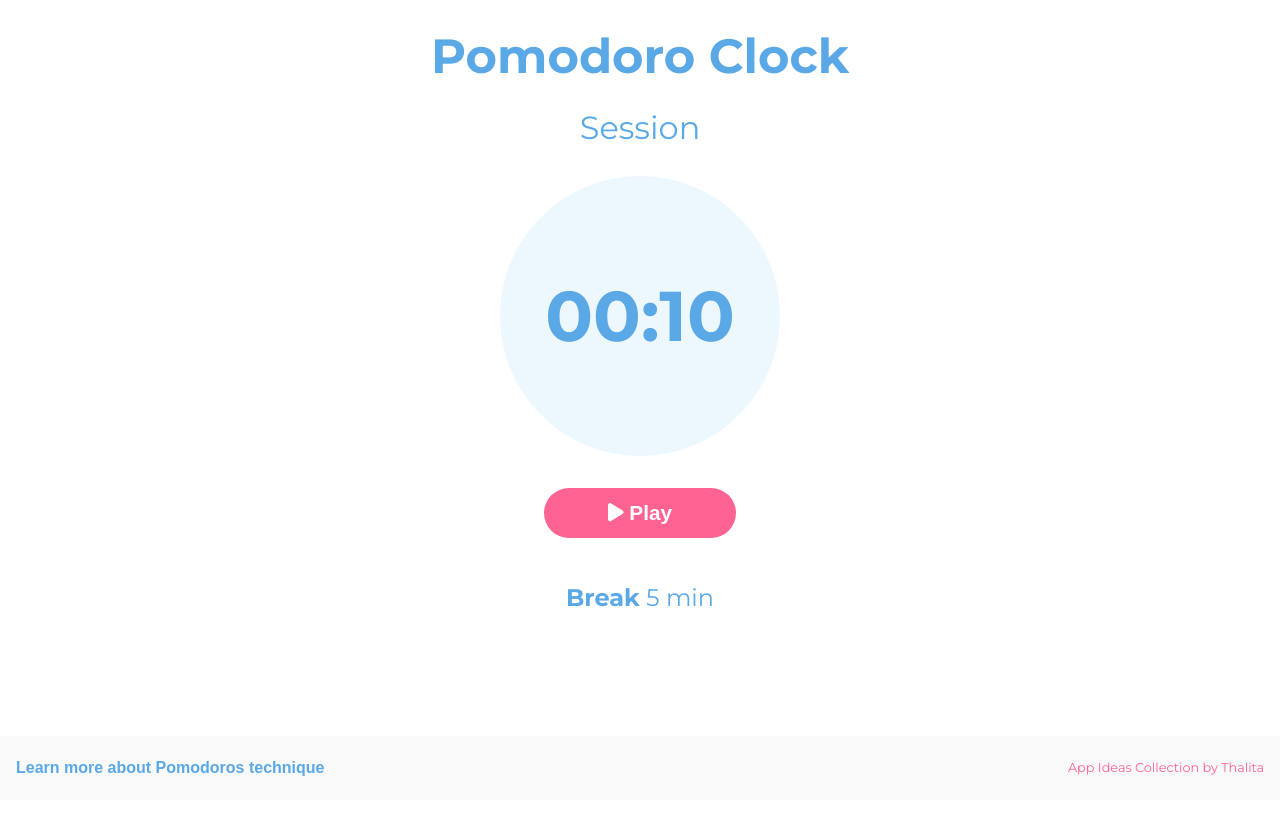
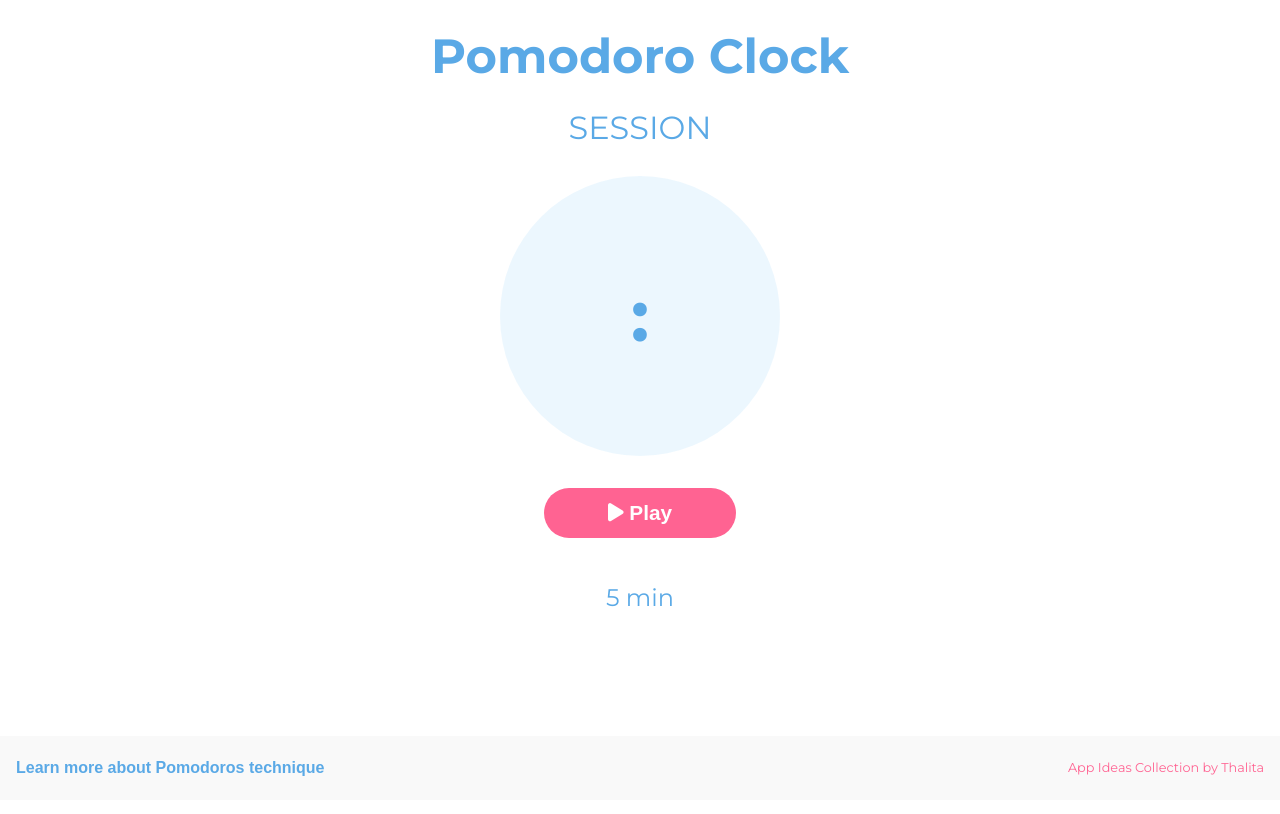
Before and after one commit to thalita12/pomodoro-clock, a React (Create React App) app: page / in a window 1280 px wide. Shown: the top 814 px of the page. Built offline with nearby package versions, Linux system fonts and the light colour scheme.

Commit message:
I added redux to the project.

```diff
--- a/src/App.js
+++ b/src/App.js
@@ -81,12 +81,6 @@ function App() {
       </h1>
 
       <Session
-        currentSession={currentSession}
-        nextSession={nextSession}
-        minutes={minutes}
-        seconds={seconds}
-        start={start}
-        pause={pause}
         onStart={handleStart}
         onPause={handlePause}
         onReset={handleReset}
--- a/src/components/session/index.js
+++ b/src/components/session/index.js
@@ -1,4 +1,13 @@
 import React from 'react'
+import {connect} from 'react-redux'
+import {
+  getStart,
+  getPause,
+  getCurrentSession,
+  getNextSession,
+  getMinutes,
+  getSeconds
+} from '../../core/selectors'
 
 import Button from '../button'
 import Countdown from '../countdown'
@@ -44,6 +53,15 @@ const Session = ({
   )
 }
 
+const mapStateToProps = state => ({
+  start: getStart(state),
+  pause: getPause(state),
+  currentSession: getCurrentSession(state),
+  nextSession: getNextSession(state),
+  minutes: getMinutes(state),
+  seconds: getSeconds(state)
+})
+
 Session.propTypes = {
   currentSession: PropTypes.string,
   nextSession: PropTypes.string,
@@ -58,4 +76,4 @@ Session.propTypes = {
   onStop: PropTypes.func
 }
 
-export default Session
+export default connect(mapStateToProps)(Session)
--- /dev/null
+++ b/src/core/actions/index.js
@@ -0,0 +1 @@
+export const incrementAction = () => ({type: 'ADD'})
--- /dev/null
+++ b/src/core/reducers/counter-reducer.js
@@ -0,0 +1,17 @@
+export const counterReducer = (state = 0, {type}) => {
+  switch (type) {
+    case 'ADD':
+      return state + 1
+    default:
+      return state
+  }
+}
+
+export const currentSessionReducer = (state = 'SESSION', {type}) => {
+  switch (type) {
+    case 'ADD':
+      return state + 1
+    default:
+      return state
+  }
+}
--- /dev/null
+++ b/src/core/reducers/index.js
@@ -0,0 +1,7 @@
+import {combineReducers} from 'redux'
+import {counterReducer, currentSessionReducer} from './counter-reducer'
+
+export default combineReducers({
+  counter: counterReducer,
+  currentSession: currentSessionReducer
+})
--- /dev/null
+++ b/src/core/selectors/index.js
@@ -0,0 +1,7 @@
+export const selectCounter = state => state.counter
+export const getCurrentSession = state => state.currentSession
+export const getNextSession = state => state.nextSession
+export const getStart = state => state.start
+export const getPause = state => state.pause
+export const getMinutes = state => state.minutes
+export const getSeconds = state => state.seconds
--- /dev/null
+++ b/src/core/store/index.js
@@ -0,0 +1,18 @@
+import {createStore, applyMiddleware} from 'redux'
+import thunk from 'redux-thunk'
+import {composeWithDevTools} from 'redux-devtools-extension/developmentOnly'
+import rootReducer from '../reducers'
+
+const composeEnhancers = composeWithDevTools({
+  name: 'Redux example'
+})
+
+const initialState = {}
+
+const store = createStore(
+  rootReducer,
+  initialState,
+  composeEnhancers(applyMiddleware(thunk))
+)
+
+export default store
--- a/src/index.css
+++ b/src/index.css
@@ -9,12 +9,13 @@
   --petals: #fc2563;
 }
 
-*  {
+* {
   margin: 0;
   padding: 0;
 }
 
-html, body {
+html,
+body {
   height: 100%;
 }
 
--- a/src/index.js
+++ b/src/index.js
@@ -5,9 +5,14 @@ import './index.css'
 import App from './App'
 import * as serviceWorker from './serviceWorker'
 
+import {Provider} from 'react-redux'
+import store from './core/store'
+
 ReactDOM.render(
   <React.StrictMode>
-    <App />
+    <Provider store={store}>
+      <App />
+    </Provider>
   </React.StrictMode>,
   document.getElementById('root')
 )
```
Also changed, not shown: package.json (+6 -2 lines), src/components/button/index.module.css (line endings or trailing spaces), src/components/session/index.module.css (line endings or trailing spaces), 2 other files (tests, documents, lock files or other folders).
